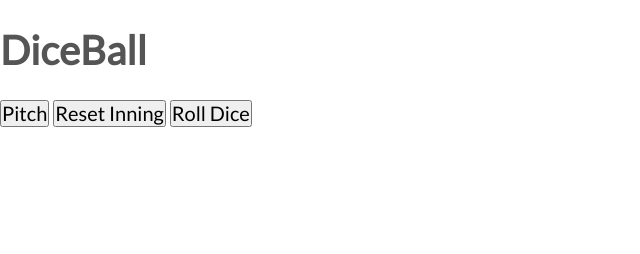
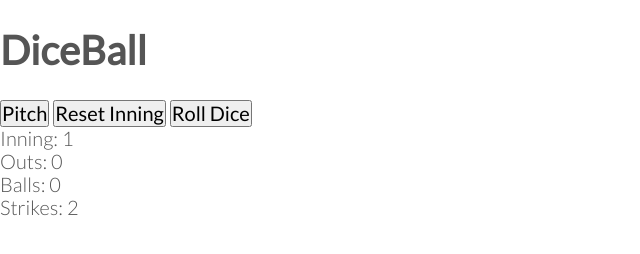
Before and after one commit to mattCoppola/diceball, a website with bundled scripts: page public/index.html in a window 1280 px wide. Both pictures are taken after a click on the button "Pitch". Shown: the whole page, without its empty margins (0-640 px from the left). Built offline with nearby package versions, Linux system fonts and the light colour scheme.

Commit message:
added jquery for scoreboard, and pitchcount stats appear on webpage

```diff
--- a/public/client.js
+++ b/public/client.js
@@ -9,16 +9,32 @@ let STATS = {
     baseHit: false
 }
 
+let PITCHCOUNT = {
+    balls: 0,
+    strikes: 0
+}
+
 // runs pitcher function
 $('.pitch').on('click', function(e) {
     if (STATS.inning > 9) {
         console.log("Game is Over!!!!!!!");
+        gameStats();
     } else {
-        let result = pitch(STATS.outs, STATS.baseHit, STATS.inning);
+        let result = pitch(
+            STATS.outs,
+            STATS.baseHit,
+            STATS.inning
+        );
+
         console.log(result);
         STATS.outs = result.outs;
         STATS.baseHit = result.baseHit;
         STATS.inning = result.inning;
+        PITCHCOUNT.balls = result.balls;
+        PITCHCOUNT.strikes = result.strikes;
+
+        gameStats();
+        pitchCount();
     }
 });
 
@@ -33,3 +49,21 @@ $('.dice-roll').on('click', function(e) {
     let roll = randomDiceRoll();
     alert(`You rolled a ${roll}.`);
 })
+
+// displays current game stats
+function gameStats() {
+    let html = '';
+    html += `<li>Inning: ${STATS.inning}</li>`;
+    html += `<li>Outs:  ${STATS.outs}</li>`;
+
+    $('.stats').html(html);
+}
+
+// displays current pitch count
+function pitchCount() {
+    let html = '';
+    html += `<li>Balls: ${PITCHCOUNT.balls}</li>`;
+    html += `<li>Strikes: ${PITCHCOUNT.strikes}</li>`;
+
+    $('.pitch-count').html(html);
+}
--- a/public/index.html
+++ b/public/index.html
@@ -23,6 +23,17 @@
    <button class="reset-inning">Reset Inning</button>
    <button class="dice-roll">Roll Dice</button>
 
+   <main>
+       <section class="scoreboard">
+           <ul class="stats">
+
+           </ul>
+           <ul class="pitch-count">
+
+           </ul>
+       </section>
+   </main>
+
 
 
    <script src="https://code.jquery.com/jquery-3.3.1.min.js" integrity="sha256-FgpCb/KJQlLNfOu91ta32o/NMZxltwRo8QtmkMRdAu8=" crossorigin="anonymous"></script>
--- a/public/js/pitcher.js
+++ b/public/js/pitcher.js
@@ -47,6 +47,8 @@ export function pitch(OUTS, baseHit, inning) {
     return {
         outs: OUTS,
         baseHit: baseHit,
-        inning: inning
+        inning: inning,
+        balls: balls,
+        strikes: strikes
     }
 }
```
